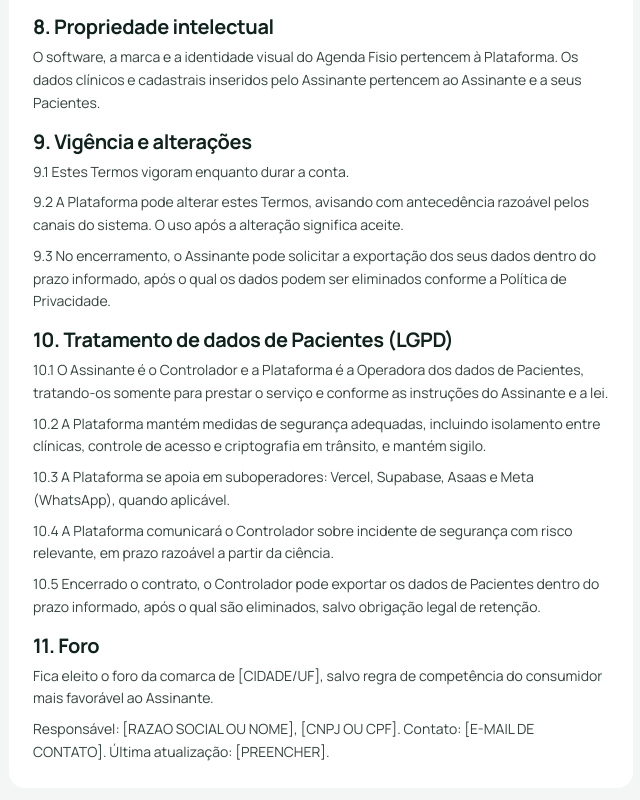
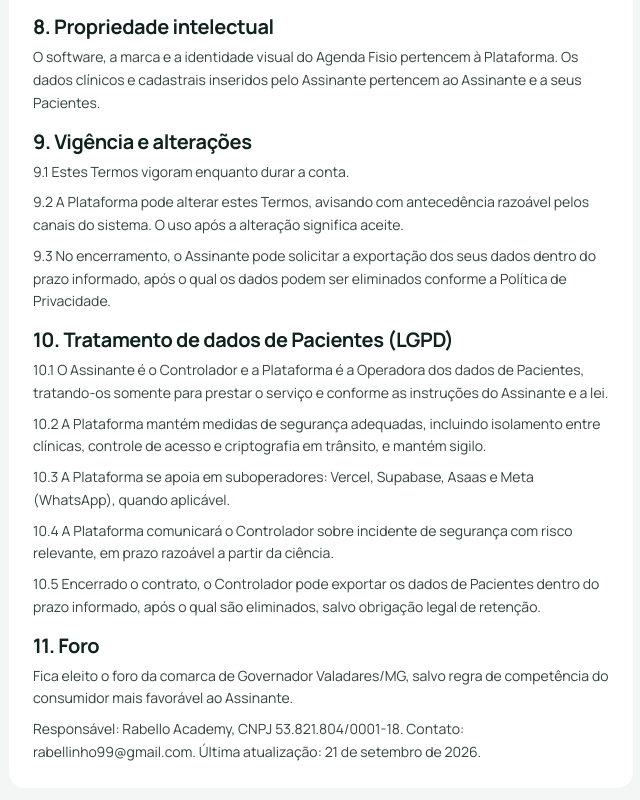
Before and after one commit to rabellinho99-sys/agenda-fisio, a Next.js app: page /termos-de-uso in a window 1280 px wide. Shown: the part 1534-2334 px from the top of the page, without its empty margins (319-959 px from the left). Built offline with nearby package versions, Linux system fonts and the light colour scheme.

Commit message:
Preenche dados do responsavel e foro nos Termos de Uso

```diff
--- a/app/termos-de-uso/page.tsx
+++ b/app/termos-de-uso/page.tsx
@@ -52,9 +52,9 @@ O software, a marca e a identidade visual do Agenda Fisio pertencem à Plataform
 10.5 Encerrado o contrato, o Controlador pode exportar os dados de Pacientes dentro do prazo informado, após o qual são eliminados, salvo obrigação legal de retenção.
 
 ## 11. Foro
-Fica eleito o foro da comarca de [CIDADE/UF], salvo regra de competência do consumidor mais favorável ao Assinante.
+Fica eleito o foro da comarca de Governador Valadares/MG, salvo regra de competência do consumidor mais favorável ao Assinante.
 
-Responsável: [RAZAO SOCIAL OU NOME], [CNPJ OU CPF]. Contato: [E-MAIL DE CONTATO]. Última atualização: [PREENCHER].`;
+Responsável: Rabello Academy, CNPJ 53.821.804/0001-18. Contato: rabellinho99@gmail.com. Última atualização: 21 de setembro de 2026.`;
 
 export default function TermosPage() {
   return (
```
